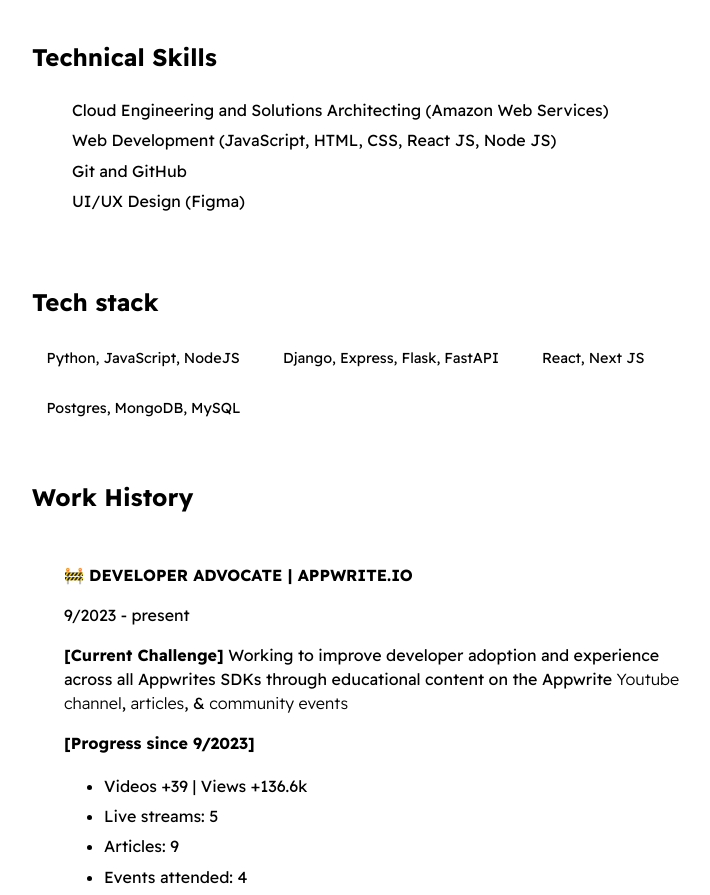
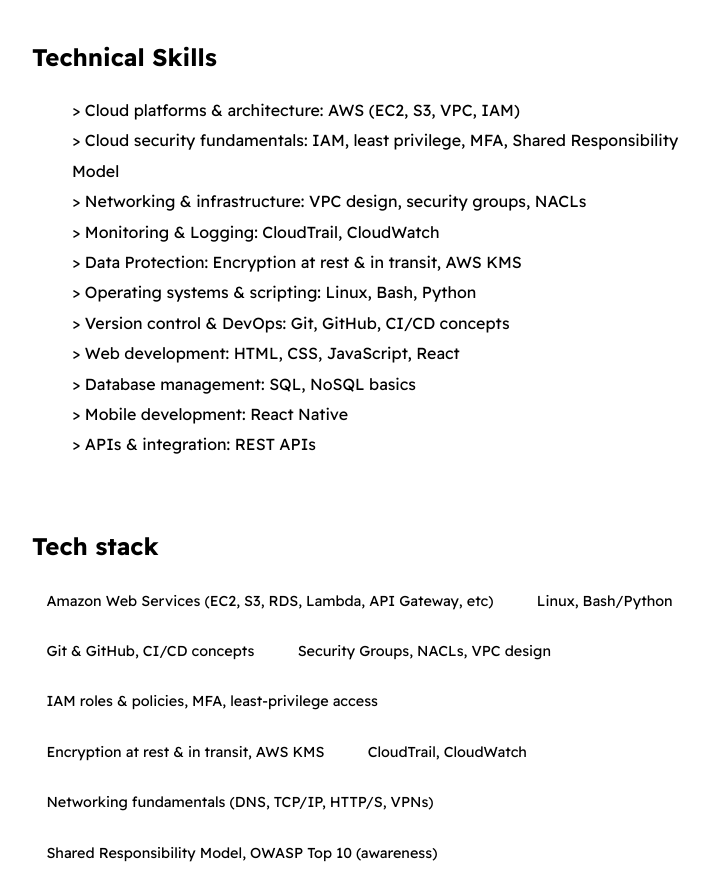
Before and after one commit to Nana-K-Yentumey/digital_resume, a plain HTML site: page index.html in a window 1280 px wide. Shown: the part 598-1493 px from the top of the page, without its empty margins (274-984 px from the left). Drawn offline with Linux system fonts and the light colour scheme.

Commit message:
second update

```diff
--- a/index.html
+++ b/index.html
@@ -19,7 +19,7 @@
                 <div>
                     <h1 id="user-name">Nana Yentumey</h1>
                     <p id="bio">Computer Science Major @ University of Ghana | AWS Certified Cloud Practitioner | Aspiring Cloud Security Engineer.</p>
-                    <p id="email">Email:<a href="mailto:nana.esseney@gmail.com">nana.esseney@gmail.com</a></p>
+                    <p id="email">Email:<a href="mailto:nana.esseney@gmail.com"> nana.esseney@gmail.com</a></p>
                 </div>
             </section>
 
@@ -41,20 +41,34 @@
             <section class="section--page">
                 <h2>Technical Skills</h2>
                 <ul id="qualifications--list">
-                    <li>Cloud Engineering and Solutions Architecting (Amazon Web Services)</li>
-                    <li>Web Development (JavaScript, HTML, CSS, React JS, Node JS)</li>
-                    <li>Git and GitHub</li>
-                    <li>UI/UX Design (Figma)</li>
+                    <li>> Cloud platforms & architecture: AWS (EC2, S3, VPC, IAM) </li>
+                    <li>> Cloud security fundamentals: IAM, least privilege, MFA, Shared Responsibility Model</li>
+                    <li>> Networking & infrastructure: VPC design, security groups, NACLs</li>
+                    <li>> Monitoring & Logging: CloudTrail, CloudWatch</li>
+                    <li>> Data Protection: Encryption at rest & in transit, AWS KMS</li>
+                    <li>> Operating systems & scripting: Linux, Bash, Python  </li>
+                    <li>> Version control & DevOps: Git, GitHub, CI/CD concepts</li>
+                    <li>> Web development: HTML, CSS, JavaScript, React</li>
+                    <li>> Database management: SQL, NoSQL basics</li>
+                    <li>> Mobile development: React Native</li>
+                    <li>> APIs & integration: REST APIs</li>
+                </ul>
+
             </section>
 
             <section class="section--page">
                 <h2>Tech stack</h2>
 
                 <div id="wrapper--techstack__items">
-                    <div class="card--techstack"><span>Python, JavaScript, NodeJS</span></div>
-                    <div class="card--techstack"><span>Django, Express, Flask, FastAPI</span></div>
-                    <div class="card--techstack"><span>React, Next JS</span></div>
-                    <div class="card--techstack"><span>Postgres, MongoDB, MySQL</span></div>
+                    <div class="card--techstack"><span>Amazon Web Services (EC2, S3, RDS, Lambda, API Gateway, etc)</span></div>
+                    <div class="card--techstack"><span>Linux, Bash/Python</span></div>
+                    <div class="card--techstack"><span>Git & GitHub, CI/CD concepts</span></div>
+                    <div class="card--techstack"><span>Security Groups, NACLs, VPC design</span></div>
+                    <div class="card--techstack"><span>IAM roles & policies, MFA, least-privilege access</span></div>
+                    <div class="card--techstack"><span>Encryption at rest & in transit, AWS KMS</span></div>
+                    <div class="card--techstack"><span>CloudTrail, CloudWatch</span></div>
+                    <div class="card--techstack"><span>Networking fundamentals (DNS, TCP/IP, HTTP/S, VPNs)</span></div>
+                    <div class="card--techstack"><span>Shared Responsibility Model, OWASP Top 10 (awareness)</span></div>
                 </div>
             </section>
 
```
